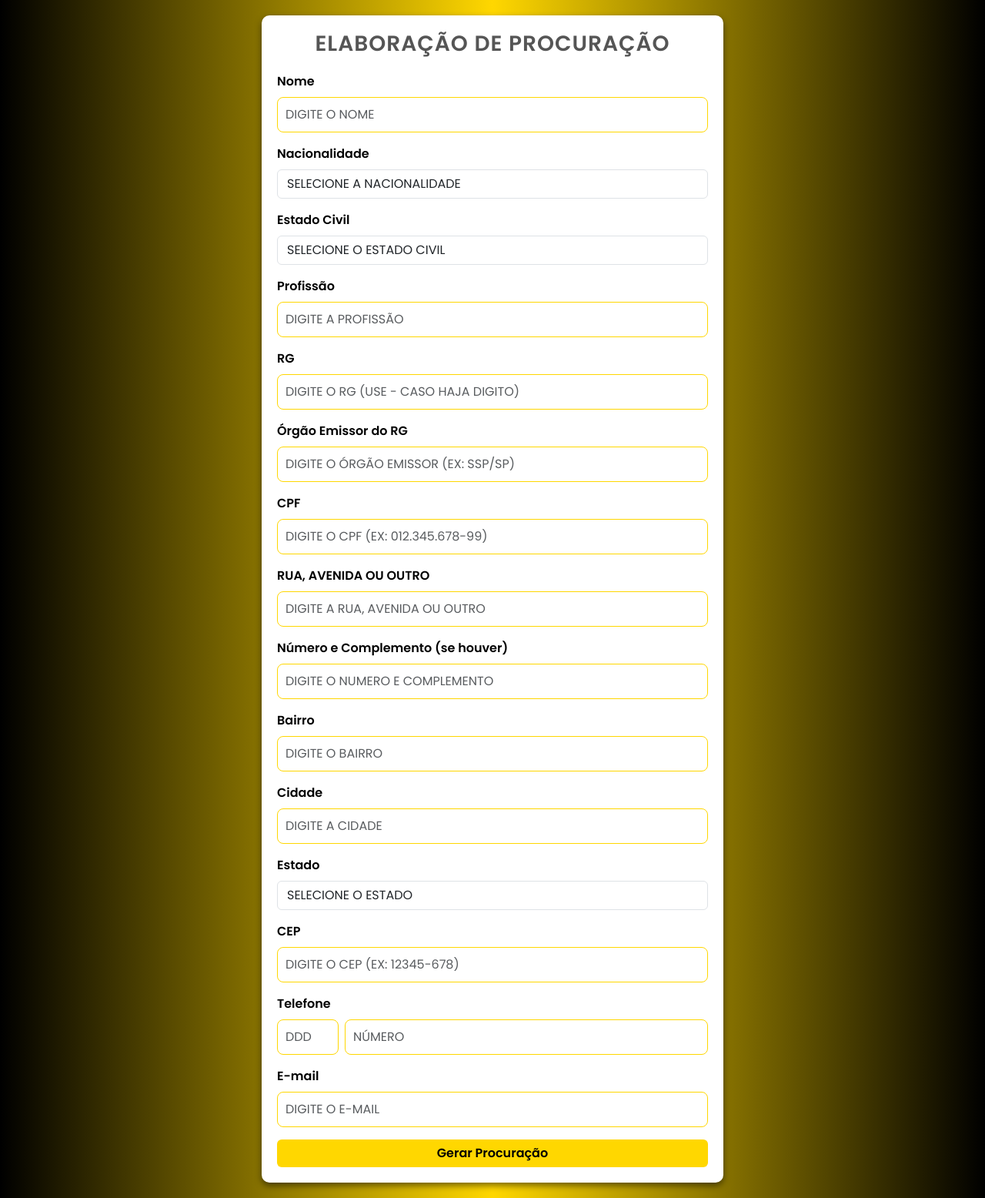
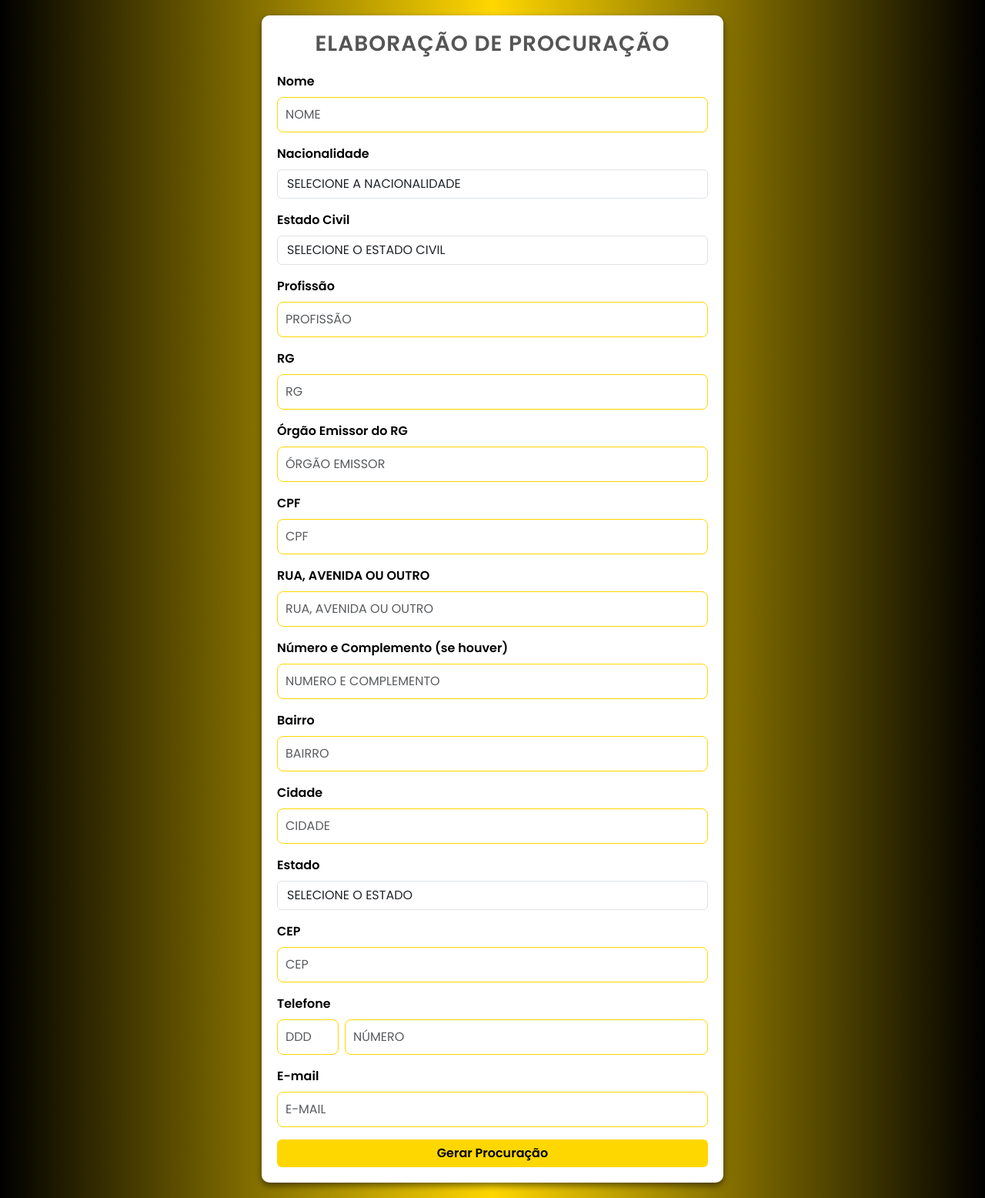
Before and after one commit to impactaiabusiness/AIDocGen, a Flask app: page / in a window 1280 px wide. Shown: the whole page at 77% size. Run offline with Flask 3, Linux system fonts and the light colour scheme.

Commit message:
Atualização no projeto

```diff
--- a/templates/index.html
+++ b/templates/index.html
@@ -70,7 +70,7 @@
 
             <div class="mb-3">
                 <label for="nome" class="form-label">Nome</label>
-                <input type="text" class="form-control uppercase-input" id="nome" name="nome" placeholder="DIGITE O NOME" required>
+                <input type="text" class="form-control uppercase-input" id="nome" name="nome" placeholder="NOME" required>
             </div>
 
             <div class="mb-3">
@@ -102,42 +102,42 @@
 
             <div class="mb-3">
                 <label for="profissao" class="form-label">Profissão</label>
-                <input type="text" class="form-control uppercase-input" id="profissao" name="profissao" placeholder="Digite a Profissão" required>
+                <input type="text" class="form-control uppercase-input" id="profissao" name="profissao" placeholder="Profissão" required>
             </div>
 
             <div class="mb-3">
                 <label for="rg" class="form-label">RG</label>
-                <input type="text" class="form-control uppercase-input" id="rg" name="rg" placeholder="Digite o RG (use - caso haja digito)" required>
+                <input type="text" class="form-control uppercase-input" id="rg" name="rg" placeholder="RG" required>
             </div>
 
             <div class="mb-3">
                 <label for="orgao" class="form-label">Órgão Emissor do RG</label>
-                <input type="text" class="form-control uppercase-input" id="orgao" name="orgao" placeholder="Digite o órgão emissor (ex: SSP/SP)" required>
+                <input type="text" class="form-control uppercase-input" id="orgao" name="orgao" placeholder="órgão emissor" required>
             </div>
 
             <div class="mb-3">
                 <label for="cpf" class="form-label">CPF</label>
-                <input type="text" class="form-control uppercase-input" id="cpf" name="cpf" placeholder="Digite o CPF (ex: 012.345.678-99)" required>
+                <input type="text" class="form-control uppercase-input" id="cpf" name="cpf" placeholder="CPF" required>
             </div>
 
             <div class="mb-3">
                 <label for="rua" class="form-label">RUA, AVENIDA OU OUTRO</label>
-                <input type="text" class="form-control uppercase-input" id="rua" name="rua" placeholder="Digite a rua, avenida ou outro" required>
+                <input type="text" class="form-control uppercase-input" id="rua" name="rua" placeholder="Rua, avenida ou outro" required>
             </div>
 
             <div class="mb-3">
                 <label for="numero_e_complemento" class="form-label">Número e Complemento (se houver)</label>
-                <input type="text" class="form-control uppercase-input" id="numero_e_complemento" name="numero_e_complemento" placeholder="Digite o Numero e complemento">
+                <input type="text" class="form-control uppercase-input" id="numero_e_complemento" name="numero_e_complemento" placeholder="Numero e Complemento">
             </div>
 
             <div class="mb-3">
                 <label for="bairro" class="form-label">Bairro</label>
-                <input type="text" class="form-control uppercase-input" id="bairro" name="bairro" placeholder="Digite o bairro" required>
+                <input type="text" class="form-control uppercase-input" id="bairro" name="bairro" placeholder="bairro" required>
             </div>
 
             <div class="mb-3">
                 <label for="cidade" class="form-label">Cidade</label>
-                <input type="text" class="form-control uppercase-input" id="cidade" name="cidade" placeholder="Digite a Cidade" required>
+                <input type="text" class="form-control uppercase-input" id="cidade" name="cidade" placeholder="Cidade" required>
             </div>
 
             <div class="mb-3">
@@ -176,7 +176,7 @@
 
             <div class="mb-3">
                 <label for="cep" class="form-label">CEP</label>
-                <input type="text" class="form-control uppercase-input" id="cep" name="cep" placeholder="Digite o Cep (ex: 12345-678)" required>
+                <input type="text" class="form-control uppercase-input" id="cep" name="cep" placeholder="Cep" required>
             </div>
 
             <div class="mb-3">
@@ -189,7 +189,7 @@
 
             <div class="mb-3">
                 <label for="email" class="form-label">E-mail</label>
-                <input type="email" class="form-control uppercase-input" id="email" name="email" placeholder="DIGITE O E-mail" required>
+                <input type="email" class="form-control uppercase-input" id="email" name="email" placeholder="E-mail" required>
             </div>
 
             <button type="submit" class="btn btn-primary w-100">Gerar Procuração</button>
```
